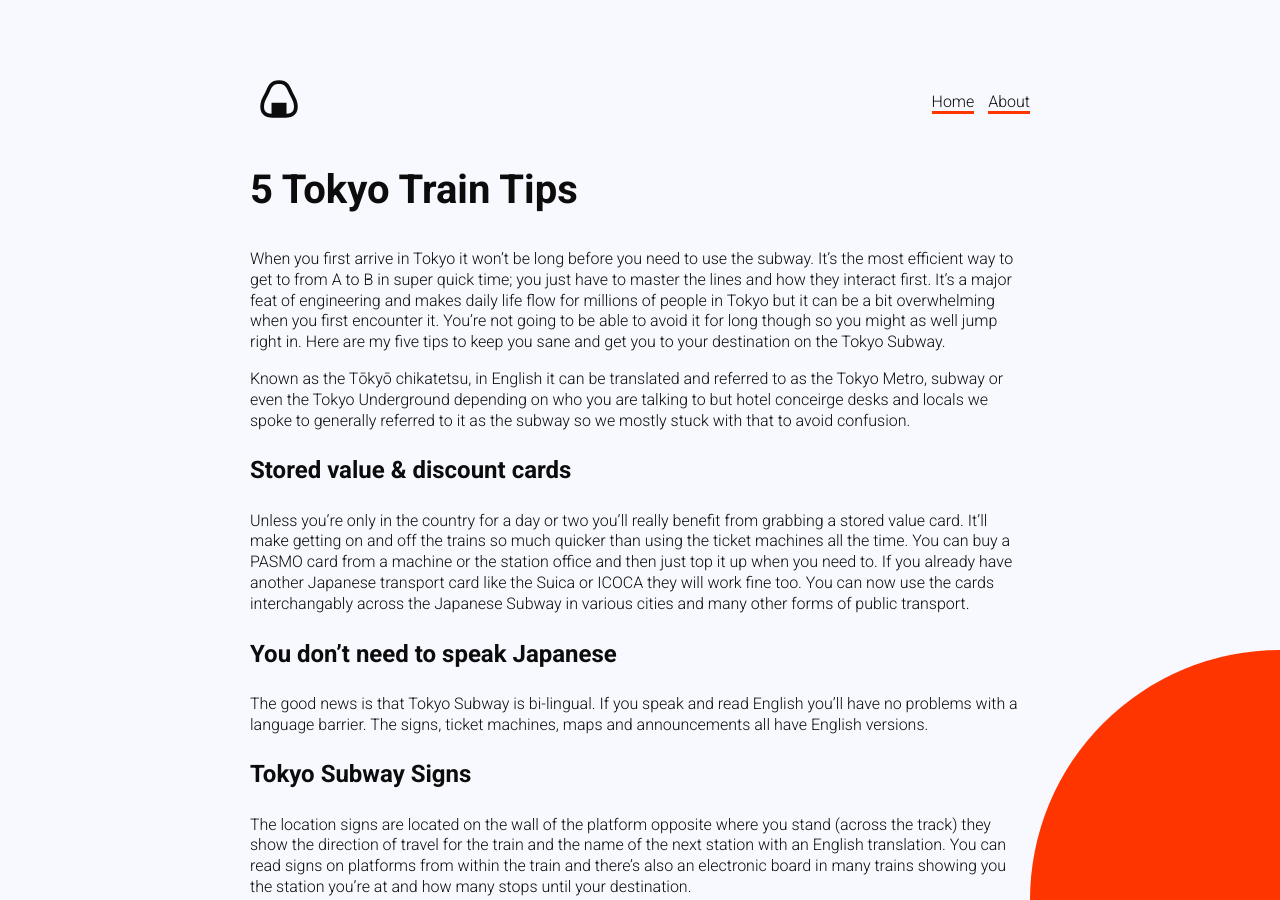
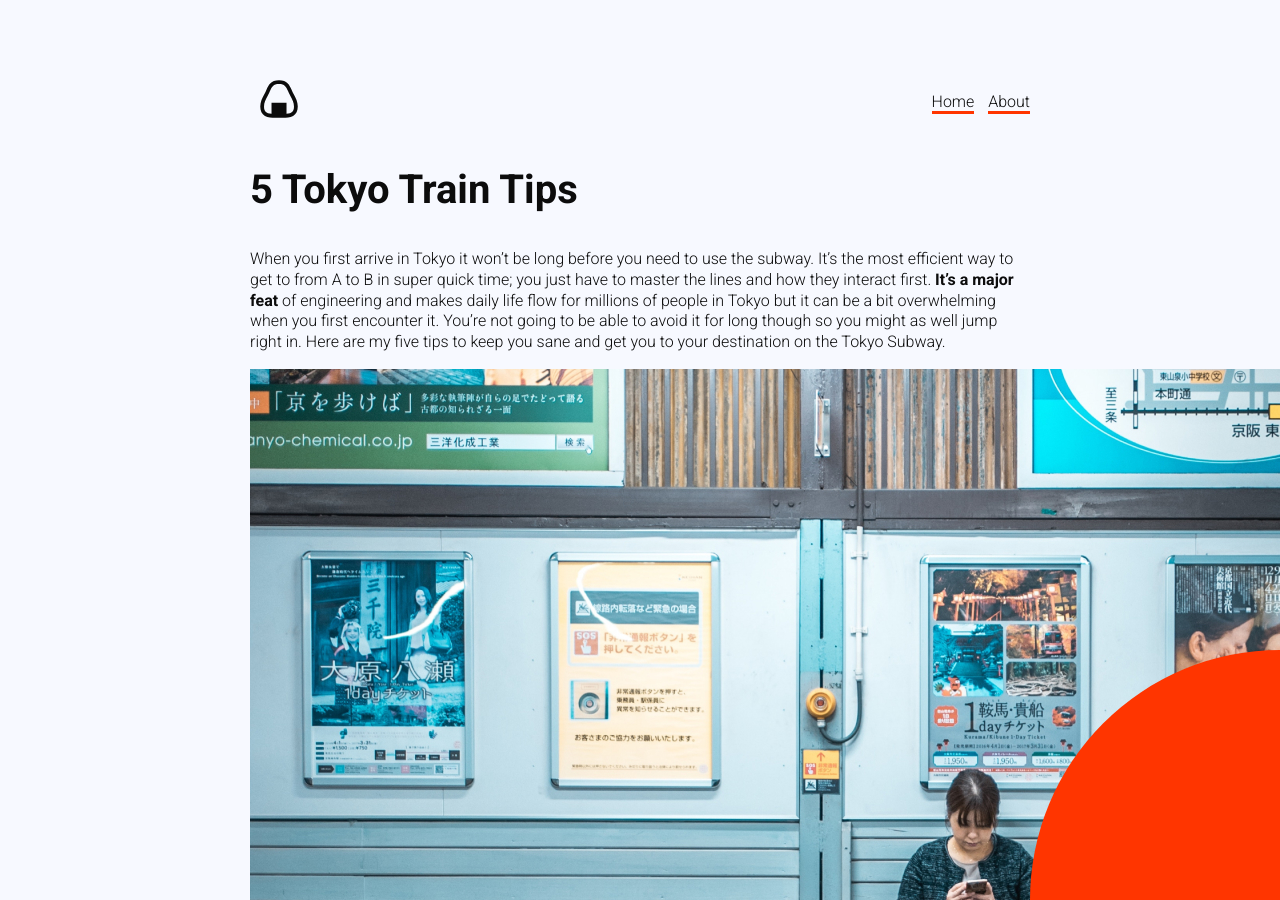
Before and after one commit to laurapadilla/anightinjapan, a Jekyll site: the page built from _posts/2019-01-22-tokyo-train-tips.md, in a window 1280 px wide and 900 px high. Built offline with Jekyll 4.4.1, drawn with Linux system fonts in a browser that asks for light colours.

Commit message:
Updated Tokyo Train Tips

```diff
--- a/_posts/2019-01-22-tokyo-train-tips.md
+++ b/_posts/2019-01-22-tokyo-train-tips.md
@@ -5,7 +5,9 @@
   Tokyo Subway.
 ---
 
-When you first arrive in Tokyo it won’t be long before you need to use the subway.  It’s the most efficient way to get to from A to B in super quick time; you just have to master the lines and how they interact first. It’s a major feat of engineering and makes daily life flow for millions of people in Tokyo but it can be a bit overwhelming when you first encounter it.  You’re not going to be able to avoid it for long though so you might as well jump right in.  Here are my five tips to keep you sane and get you to your destination on the Tokyo Subway.
+When you first arrive in Tokyo it won’t be long before you need to use the subway.  It’s the most efficient way to get to from A to B in super quick time; you just have to master the lines and how they interact first. **It’s a major feat** of engineering and makes daily life flow for millions of people in Tokyo but it can be a bit overwhelming when you first encounter it.  You’re not going to be able to avoid it for long though so you might as well jump right in.  Here are my five tips to keep you sane and get you to your destination on the Tokyo Subway.
+
+![blog-3b.jpg](/uploads/blog-3b.jpg)
 
 Known as the Tōkyō chikatetsu, in English it can be translated and referred to as the Tokyo Metro, subway or even the Tokyo Underground depending on who you are talking to but hotel conceirge desks and locals we spoke to generally referred to it as the subway so we mostly stuck with that to avoid confusion.
 
@@ -31,4 +33,4 @@
 
 If you suddenly realise you’re passing stations going the wrong direction – don’t panic, get off at the next stop, cross the platform, wait a few seconds and jump on the train that stops.  It’s easy to get turned around when you’re underground and rush from an arriving train.  I think we’ve all done this at least once.  It’s far more embarrassing to admit that I’ve managed to do it in Kyoto and they only have two subway lines!  There’s also no additional cost from your original route as you don’t need to exit through the gate until your destination.
 
-Still have questions about getting around in Japan? [Visit Top tips for transport in Japan](https://www.2aussietravellers.com/top-tips-for-transport-in-japan/ ) and while not used on the subways themselves read [Everything you need to know about the Japan Rail Pass](https://www.2aussietravellers.com/japan-rail-pass/) to work out if it could be a budget saver for your trip.
+Still have questions about getting around in Japan? [Visit Top tips for transport in Japan](https://www.2aussietravellers.com/top-tips-for-transport-in-japan/) and while not used on the subways themselves read [Everything you need to know about the Japan Rail Pass](https://www.2aussietravellers.com/japan-rail-pass/) to work out if it could be a budget saver for your trip.
```
